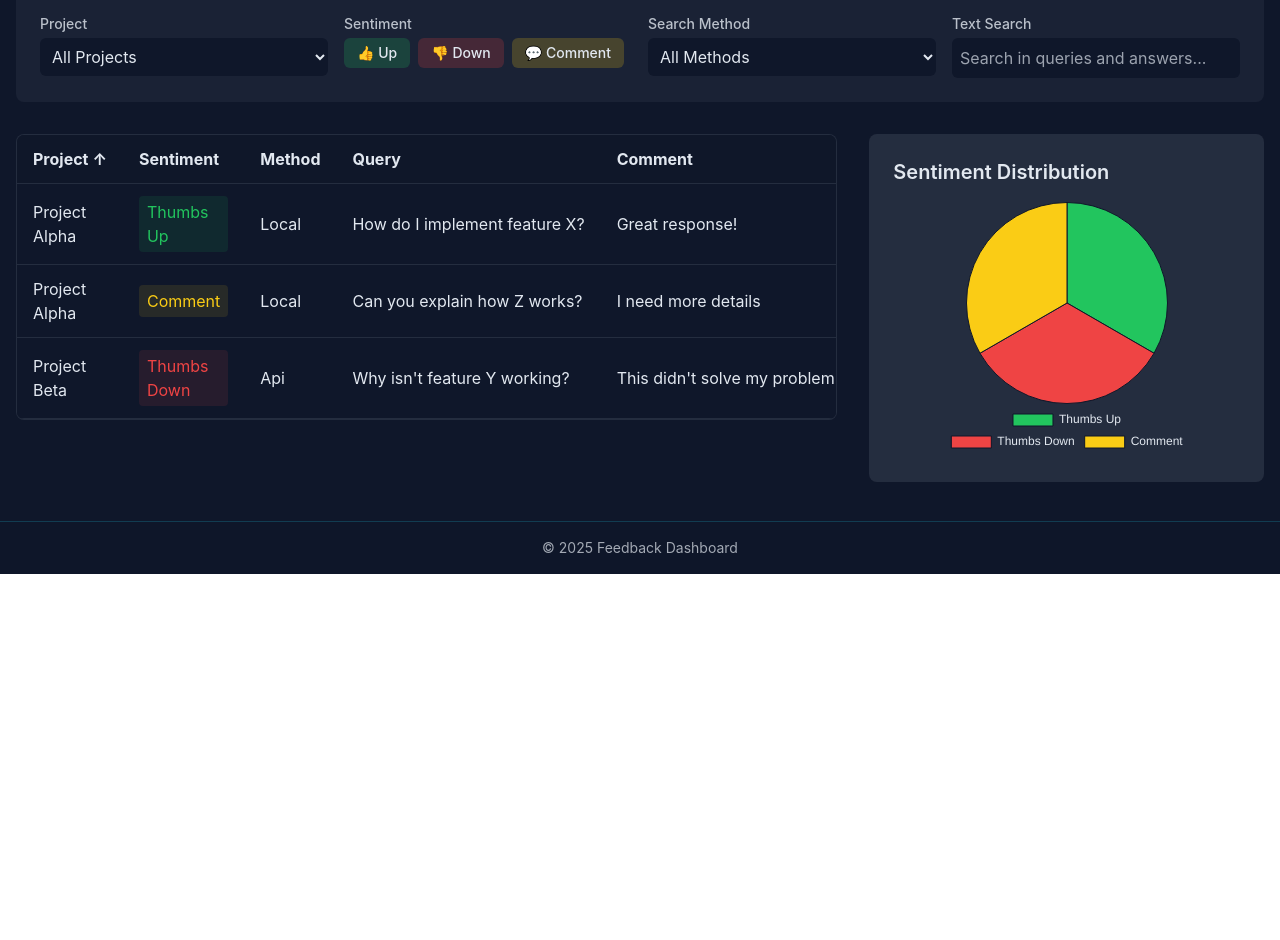
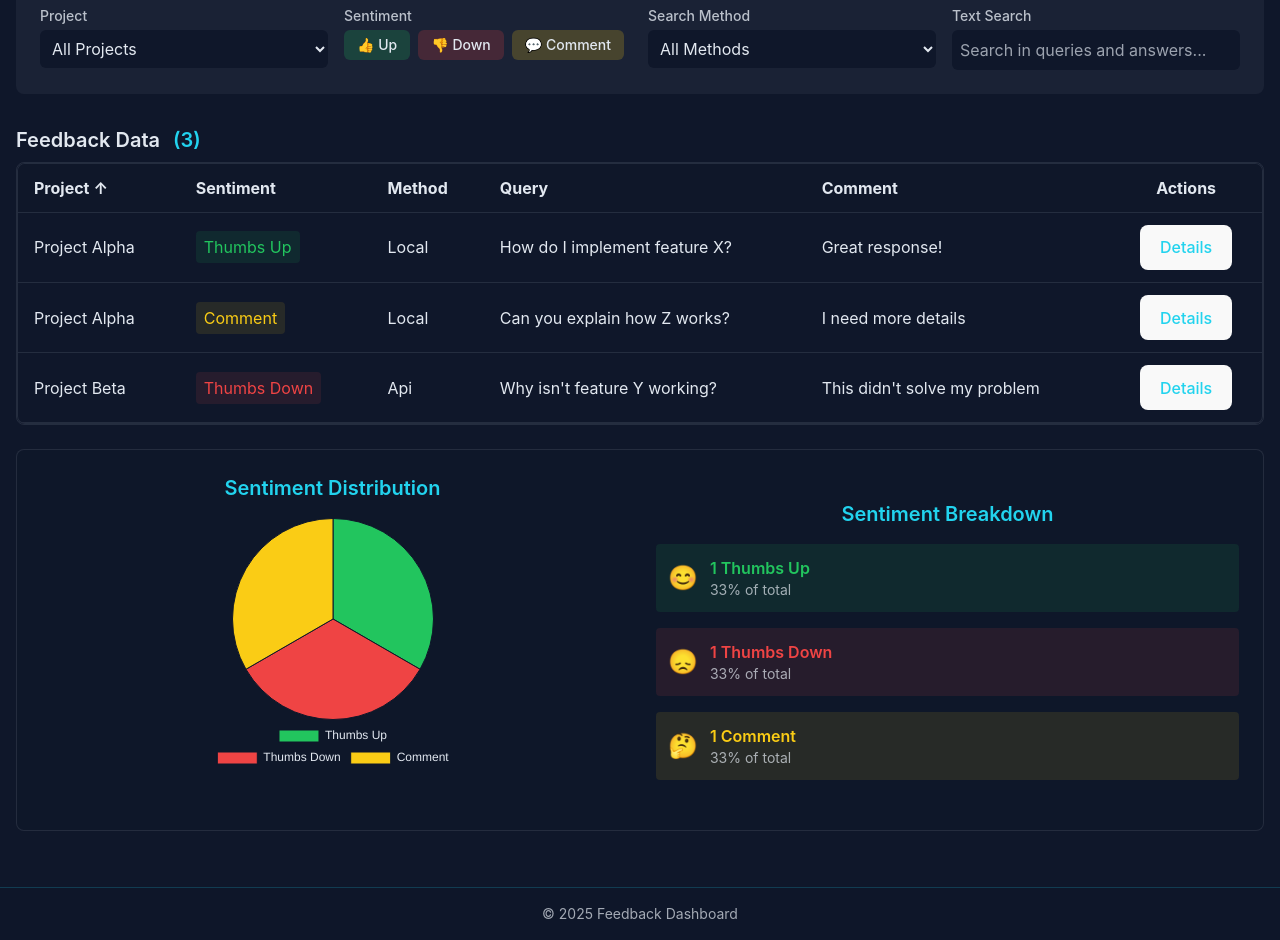
Before and after one commit to pranit1812/Dasboard-Chathyperwater, a React (Vite) app in the folder client/: page / in a window 1280 px wide. Shown: the part 226-1166 px from the top of the page. Before the commit the page ends 800 px from the top, so only its background shows below. Built offline with nearby package versions, Linux system fonts and the light colour scheme.

Commit message:
Updated sentiment section with centered headings above components

```diff
--- a/client/src/App.jsx
+++ b/client/src/App.jsx
@@ -87,10 +87,40 @@ function App() {
     }));
   };
 
+  const handleDeleteFeedback = async (id) => {
+    try {
+      setLoading(true);
+      await api.deleteFeedback(id);
+      await fetchData(); // Refresh data after deletion
+      setError(null);
+    } catch (err) {
+      console.error('Error deleting feedback:', err);
+      setError('Failed to delete feedback: ' + (err.message || 'Unknown error'));
+    } finally {
+      setLoading(false);
+    }
+  };
+
+  const handleUpdateEngineerFeedback = async (id, feedback) => {
+    try {
+      await api.updateEngineerFeedback(id, feedback);
+      // No need to refresh data since we're updating the feedback in the UI directly
+    } catch (err) {
+      console.error('Error updating engineer feedback:', err);
+      setError('Failed to update engineer feedback: ' + (err.message || 'Unknown error'));
+    }
+  };
+
+  // Calculate counts for each sentiment
+  const upCount = filteredData.filter(item => item.sentiment === 'up').length;
+  const downCount = filteredData.filter(item => item.sentiment === 'down').length;
+  const commentCount = filteredData.filter(item => item.sentiment === 'comment').length;
+  const totalCount = filteredData.length;
+
   return (
     <Layout>
       <div className="container mx-auto px-4 py-8">
-        <h1 className="text-3xl font-bold text-cyan mb-8">Feedback Dashboard</h1>
+        <h1 className="text-3xl font-bold text-cyan mb-6">Feedback Dashboard</h1>
 
         {error && (
           <div className="bg-red/20 text-red p-4 rounded-md mb-6">
@@ -104,20 +134,77 @@ function App() {
           feedbackData={feedbackData}
         />
 
-        <div className="grid grid-cols-1 lg:grid-cols-3 gap-8 mt-8">
-          <div className="lg:col-span-2">
+        <div className="mt-8">
           {loading ? (
             <div className="flex justify-center items-center h-64">
               <div className="animate-spin rounded-full h-12 w-12 border-t-2 border-b-2 border-cyan"></div>
             </div>
           ) : (
-              <FeedbackTable data={filteredData} />
+            <div className="mb-6">
+              <div className="mb-2">
+                <h2 className="text-xl font-semibold text-light-gray">
+                  Feedback Data <span className="ml-2 text-cyan">({totalCount})</span>
+                </h2>
+              </div>
+
+              {/* Full-width table with scroll functionality */}
+              <div className="max-h-[600px] overflow-y-auto mb-6 border border-light-gray/10 rounded-lg">
+                <FeedbackTable
+                  data={filteredData}
+                  onDelete={handleDeleteFeedback}
+                  onUpdateEngineerFeedback={handleUpdateEngineerFeedback}
+                />
+              </div>
+
+              {/* Sentiment distribution chart below the table - only show if we have data */}
+              {filteredData.length > 0 && (
+                <div className="bg-deep-navy/30 p-6 rounded-lg border border-light-gray/10">
+                  {/* Main layout - chart on left, cards on right */}
+                  <div className="grid grid-cols-1 md:grid-cols-2 gap-8">
+                    {/* Chart on the left with centered heading */}
+                    <div className="flex flex-col">
+                      <h2 className="text-xl font-semibold text-cyan text-center mb-4">Sentiment Distribution</h2>
+                      <div className="flex justify-center items-center flex-grow">
+                        <div className="w-72 h-72">
+                          <SentimentChart data={filteredData} />
+                        </div>
+                      </div>
+                    </div>
+
+                    {/* Sentiment breakdown on the right with centered heading */}
+                    <div className="flex flex-col justify-center">
+                      <h2 className="text-xl font-semibold text-cyan text-center mb-4">Sentiment Breakdown</h2>
+                      <div className="flex flex-col space-y-4">
+                        <div className="flex items-center p-3 rounded bg-sentiment-up/10">
+                          <span className="text-2xl mr-3">😊</span>
+                          <div>
+                            <div className="text-sentiment-up font-semibold">{upCount} Thumbs Up</div>
+                            <div className="text-sm text-light-gray/70">{totalCount > 0 ? Math.round((upCount / totalCount) * 100) : 0}% of total</div>
+                          </div>
+                        </div>
+
+                        <div className="flex items-center p-3 rounded bg-sentiment-down/10">
+                          <span className="text-2xl mr-3">😞</span>
+                          <div>
+                            <div className="text-sentiment-down font-semibold">{downCount} Thumbs Down</div>
+                            <div className="text-sm text-light-gray/70">{totalCount > 0 ? Math.round((downCount / totalCount) * 100) : 0}% of total</div>
+                          </div>
+                        </div>
+
+                        <div className="flex items-center p-3 rounded bg-sentiment-comment/10">
+                          <span className="text-2xl mr-3">🤔</span>
+                          <div>
+                            <div className="text-sentiment-comment font-semibold">{commentCount} Comment</div>
+                            <div className="text-sm text-light-gray/70">{totalCount > 0 ? Math.round((commentCount / totalCount) * 100) : 0}% of total</div>
+                          </div>
+                        </div>
+                      </div>
+                    </div>
+                  </div>
+                </div>
               )}
             </div>
-          <div className="bg-light-gray/10 p-6 rounded-lg">
-            <h2 className="text-xl font-semibold mb-4">Sentiment Distribution</h2>
-            <SentimentChart data={filteredData} />
-          </div>
+          )}
         </div>
       </div>
     </Layout>
```
Lines whose indentation alone changed are shown as unchanged.
